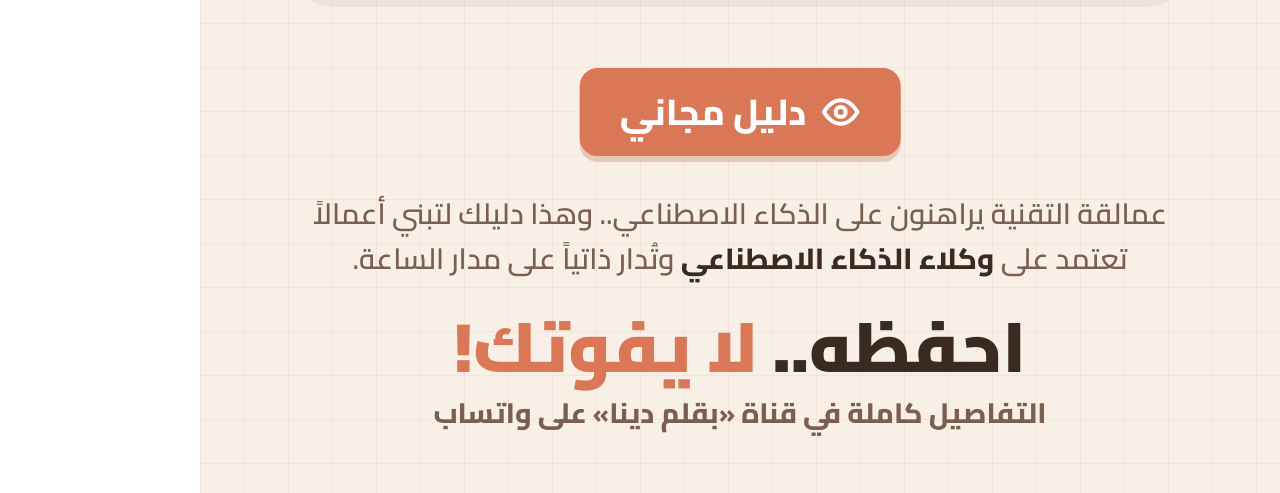
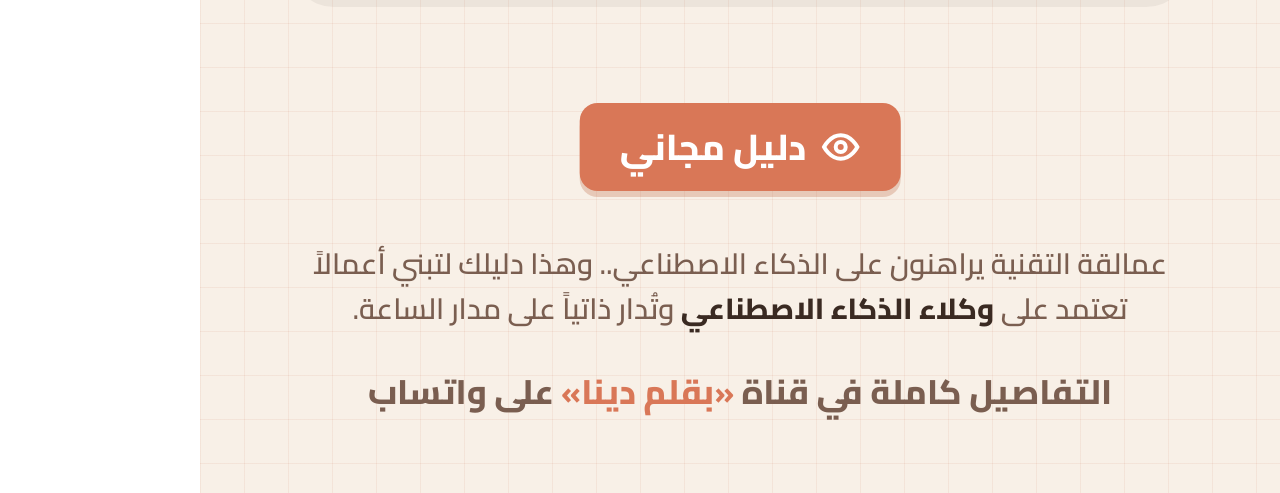
Before and after one commit to Dina1389/Dina1389, a plain HTML site: page bi-qalam-dina/poster.html in a window 1280 px wide. Shown: the part 857-1350 px from the top of the page. Drawn offline with nearby package versions, Linux system fonts and the light colour scheme.

Commit message:
Remove save CTA line from poster
Co-Authored-By: Claude Opus 5.5 <noreply@anthropic.com>
Claude-Session: https://claude.ai/code/session_01WbG8vwdKBncaRQ92ZPxpAT

```diff
--- a/bi-qalam-dina/poster.html
+++ b/bi-qalam-dina/poster.html
@@ -14,12 +14,12 @@
 .big{font-family:'Space Mono',monospace;font-weight:700;font-size:112px;color:var(--accent2);direction:ltr;text-align:center;line-height:1.1;margin:6px 0 10px}
 .h{font-weight:900;font-size:52px;line-height:1.45;text-align:center;margin:0}
 .h span{color:var(--accent)}
-.pill{position:absolute;top:925px;left:50%;transform:translateX(-50%);background:var(--accent);color:#fff;font-weight:800;font-size:36px;padding:10px 40px;border-radius:18px;display:flex;align-items:center;gap:14px;box-shadow:0 6px 0 rgba(181,83,47,.25);white-space:nowrap}
-.sub{position:absolute;top:1020px;left:90px;right:90px;text-align:center;font-weight:600;font-size:29px;line-height:1.55;color:var(--muted)}
+.pill{position:absolute;top:960px;left:50%;transform:translateX(-50%);background:var(--accent);color:#fff;font-weight:800;font-size:36px;padding:10px 40px;border-radius:18px;display:flex;align-items:center;gap:14px;box-shadow:0 6px 0 rgba(181,83,47,.25);white-space:nowrap}
+.sub{position:absolute;top:1070px;left:90px;right:90px;text-align:center;font-weight:600;font-size:29px;line-height:1.55;color:var(--muted)}
 .sub b{color:var(--brown);font-weight:800}
-.cta{position:absolute;bottom:62px;left:0;right:0;text-align:center;font-weight:900;font-size:70px;line-height:1.2}
+.cta{position:absolute;bottom:80px;left:0;right:0;text-align:center;font-weight:900;font-size:70px;line-height:1.2}
 .cta span{color:var(--accent)}
-.cta small{display:block;font-size:28px;font-weight:700;color:var(--muted);margin-top:8px}
+.cta small{display:block;font-size:34px;font-weight:700;color:var(--muted);margin-top:8px}
 .av{position:absolute;width:150px;text-align:center}
 .av .ph{width:150px;height:150px;border-radius:50%;overflow:hidden;border:6px solid #fff;box-shadow:0 0 0 4px var(--accent),0 12px 20px rgba(58,42,34,.2);background:#ddd}
 .av img{width:100%;height:100%;object-fit:cover;transform:scale(1.18) translateY(6%);filter:grayscale(1) sepia(.28) contrast(1.08) brightness(1.04)}
@@ -41,6 +41,6 @@
  </div>
  <div class="pill"><svg width="40" height="40" viewBox="0 0 24 24" fill="none" stroke="#fff" stroke-width="2.4"><path d="M2 12s3.6-7 10-7 10 7 10 7-3.6 7-10 7S2 12 2 12z"/><circle cx="12" cy="12" r="3"/></svg>دليل مجاني</div>
  <p class="sub">عمالقة التقنية يراهنون على الذكاء الاصطناعي.. وهذا دليلك لتبني أعمالاً تعتمد على <b>وكلاء الذكاء الاصطناعي</b> وتُدار ذاتياً على مدار الساعة.</p>
- <div class="cta">احفظه.. <span>لا يفوتك!</span><small>التفاصيل كاملة في قناة «بقلم دينا» على واتساب</small></div>
+ <div class="cta"><small>التفاصيل كاملة في قناة <span>«بقلم دينا»</span> على واتساب</small></div>
 </div>
 </body></html>
```
Also changed, not shown: bi-qalam-dina/poster.png.
